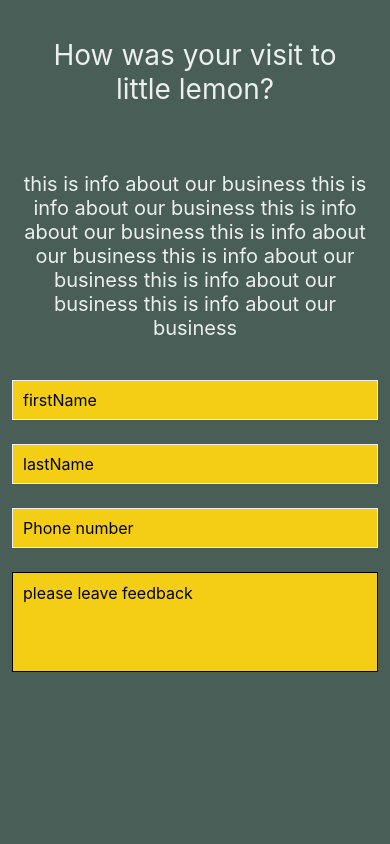
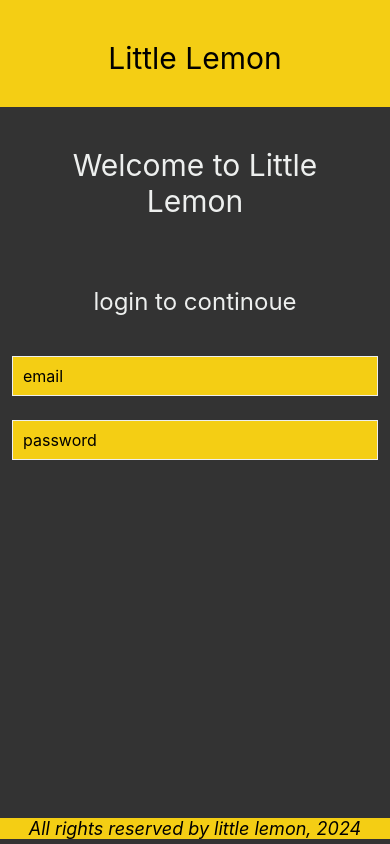
Before and after one commit to Hussain-hamim/Taskly, a React Native app: screen / in a window 390 px wide. Built offline with nearby package versions, Linux system fonts and the light colour scheme.

Commit message:
login screen

```diff
--- a/App.js
+++ b/App.js
@@ -7,15 +7,17 @@ import Footer from "./components/Footer";
 import WelcomeScreen from "./components/WelcomeScreen";
 import MenuItems from "./components/MenuItems";
 import FeedbackForm from "./components/FeedbackForm";
+import LoginScreen from "./components/LoginScreen";
 
 export default function App() {
   return (
     <View style={styles.container}>
-      {/* <Header /> */}
-      <FeedbackForm />
+      <Header />
+      <LoginScreen />
+      {/* <FeedbackForm /> */}
       {/* <MenuItems /> */}
       {/* <WelcomeScreen /> */}
-      {/* <Footer /> */}
+      <Footer />
       <StatusBar style="auto" />
     </View>
   );
--- /dev/null
+++ b/components/LoginScreen.js
@@ -0,0 +1,56 @@
+import react, { useState } from "react";
+import { ScrollView, StyleSheet, Text, TextInput } from "react-native";
+react;
+export default function LoginScreen() {
+  const [email, onChangeEmail] = useState("");
+  const [password, onChangePassword] = useState("");
+
+  return (
+    <ScrollView style={loginStyles.container}>
+      <Text style={loginStyles.headerText}>Welcome to Little Lemon</Text>
+      <Text style={loginStyles.regularText}>login to continoue</Text>
+      <TextInput
+        value={email}
+        onChangeText={onChangeEmail}
+        style={loginStyles.input}
+        placeholder="email"
+        keyboardType="email-address"
+      />
+      <TextInput
+        value={password}
+        onChangeText={onChangePassword}
+        style={loginStyles.input}
+        placeholder="password"
+        secureTextEntry={true}
+      />
+    </ScrollView>
+  );
+}
+
+const loginStyles = StyleSheet.create({
+  container: {
+    flex: 1,
+  },
+  headerText: {
+    padding: 40,
+    fontSize: 30,
+    color: "#EDEFEE",
+    textAlign: "center",
+  },
+  regularText: {
+    fontSize: 24,
+    padding: 20,
+    marginVertical: 8,
+    color: "#EDEFEE",
+    textAlign: "center",
+  },
+  input: {
+    height: 40,
+    margin: 12,
+    borderWidth: 1,
+    padding: 10,
+    fontSize: 16,
+    borderColor: "#EDEFEE",
+    backgroundColor: "#F4CE14",
+  },
+});
```
